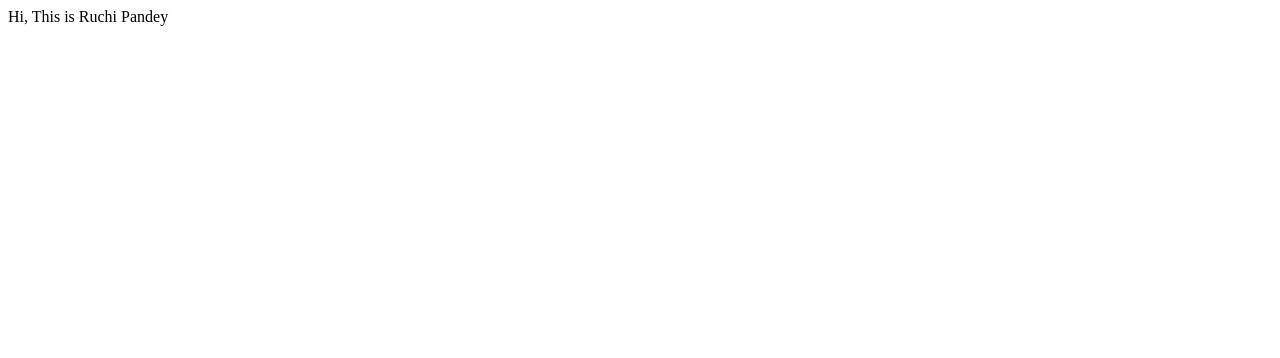
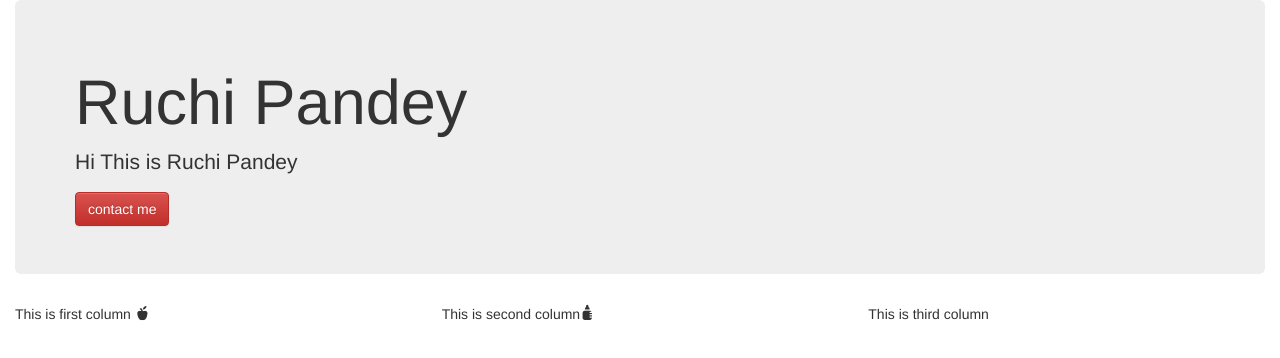
Before and after one commit to pandeyruchi/pandeyruchi.github.io, a plain HTML site: page index.html in a window 1280 px wide. Drawn offline with nearby package versions, Linux system fonts and the light colour scheme.

Commit message:
index created

```diff
--- a/index.html
+++ b/index.html
@@ -3,8 +3,24 @@
 <head lang="en">
     <meta charset="UTF-8">
     <title>Ruchi Pandey</title>
+    <link rel="stylesheet" href="css/bootstrap.css"/>
+    <link rel="stylesheet" href="css/bootstrap-theme.css"/>
 </head>
 <body>
-Hi, This is Ruchi Pandey
+<div class="container-fluid">
+    <div class="jumbotron">
+        <h1>Ruchi Pandey</h1>
+        <p>Hi This is Ruchi Pandey</p>
+        <button class="btn btn-danger">contact me</button>
+    </div>
+    <div class="row">
+        <div class="col-xs-12 col-sm-12 col-md-4 col-lg-4">This is first column <i class="glyphicon glyphicon-apple"></i></div>
+        <div class="col-xs-12 col-sm-12 col-md-4 col-lg-4">This is second column<i class="glyphicon glyphicon-baby-formula"></i></div>
+        <div class="col-xs-12 col-sm-12 col-md-4 col-lg-4">This is third column</div>
+
+    </div>
+</div>
+<script src="js/jquery-1.11.2.js"/>
+<script src="js/bootstrap.js"/>
 </body>
 </html>
```
